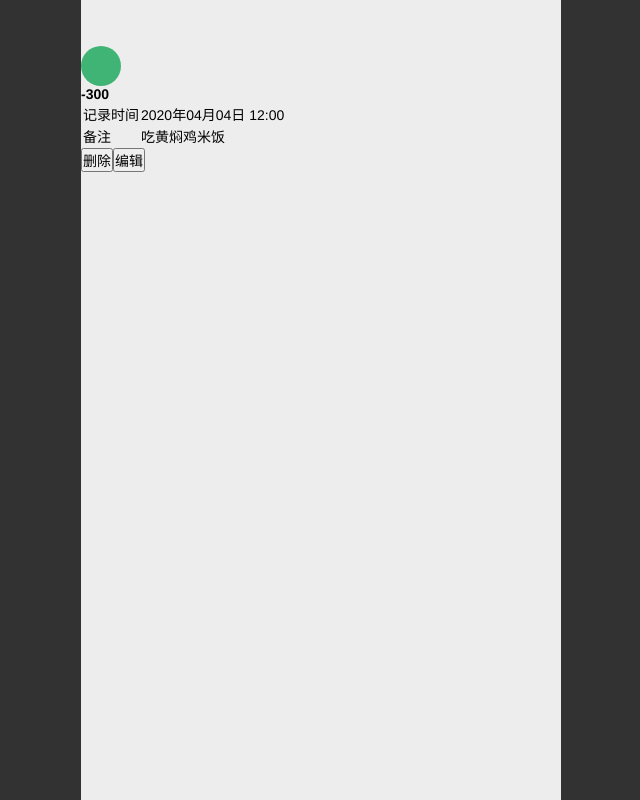
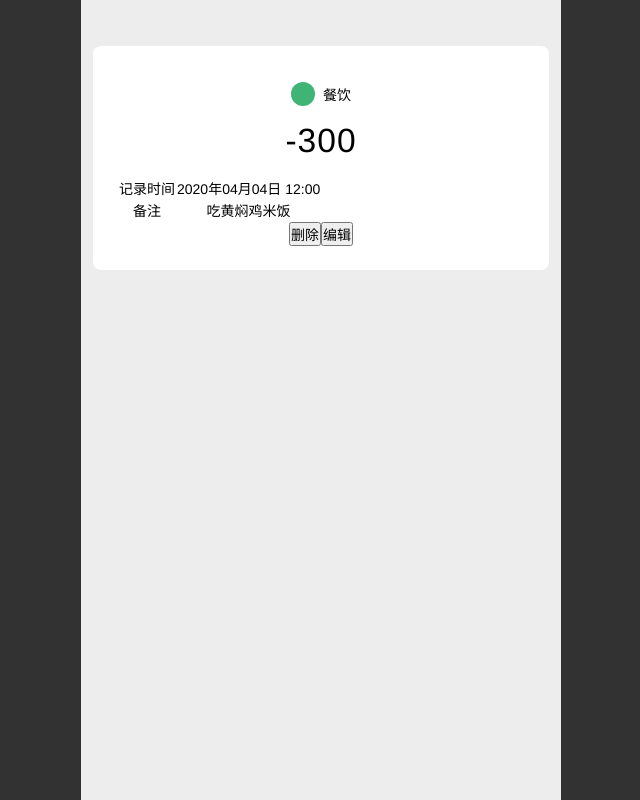
Before and after one commit to haixiangyan/weixin-cash, a React (Create React App) app: page /record/1 in a window 1280 px wide. Shown: the whole page, without its empty margins (319-959 px from the left). Built offline with nearby package versions, Linux system fonts and the light colour scheme.

Commit message:
完成 CategorySection 样式

```diff
--- a/src/components/Category.tsx
+++ b/src/components/Category.tsx
@@ -13,38 +13,43 @@ type TCategory = {
 type TProps = {
   category: TCategory
   type: TRecordType | 'none'
+  size?: number
 }
 
 type TStyledCategory = {
   background: string
   fill: string
+  size: number
 }
 
 const StyledCategory = styled.span<TStyledCategory>(props =>({
+  padding: 8,
   display: 'inline-flex',
   alignItems: 'center',
   justifyContent: 'center',
-  height: 40,
-  width: 40,
   background: props.background,
   borderRadius: '50%',
   svg: {
     fill: props.fill,
-    height: 24,
-    width: 24
+    height: props.size,
+    width: props.size
   }
 }))
 
 const Category: React.FC<TProps> = (props) => {
-  const {category, type} = props
+  const {category, type, size} = props
 
   const color = CATEGORY_COLOR[type]
 
   return (
-    <StyledCategory {...color}>
+    <StyledCategory {...color} size={size!}>
       <Icon name={category.iconName}/>
     </StyledCategory>
   )
 }
 
+Category.defaultProps = {
+  size: 24
+}
+
 export default Category
--- a/src/components/RecordDetails.tsx
+++ b/src/components/RecordDetails.tsx
@@ -4,10 +4,31 @@ import dayjs from 'dayjs'
 import {FULL_TIME} from '../lib/date'
 import {TRawRecord} from '../hooks/useRecordList'
 import {DEFAULT_CATEGORIES} from '../lib/category'
+import styled from 'styled-components'
 
 type TProps = {
   rawRecord: TRawRecord
 }
+
+const StyledRecordDetails = styled.div`
+  padding: 24px;
+  background: white;
+  border-radius: 8px;
+  text-align: center;
+  h3 {
+    margin: 16px 0;
+    font-size: 2.4em;
+    font-weight: normal;
+    letter-spacing: 1px;
+  }
+`
+
+const CategorySection = styled.section`
+  display: flex;
+  align-items: center;
+  justify-content: center;
+  margin-top: 12px;
+`
 
 const RecordDetails: React.FC<TProps> = (props) => {
   const {amount, type, date, note, categoryId} = props.rawRecord
@@ -16,14 +37,15 @@ const RecordDetails: React.FC<TProps> = (props) => {
   if (!category) return <div>页面出错</div>
 
   return (
-    <div>
-      <section>
-        <Category category={category} type={type}/>
-        <h3>
-          {type === 'expense' ? '-' : '+'}
-          {amount}
-        </h3>
-      </section>
+    <StyledRecordDetails>
+      <CategorySection>
+        <Category category={category} type={type} size={8}/>
+        <span style={{marginLeft: 8}}>{category.name}</span>
+      </CategorySection>
+      <h3>
+        {type === 'expense' ? '-' : '+'}
+        {amount}
+      </h3>
       <table>
         <tbody>
         <tr>
@@ -40,7 +62,7 @@ const RecordDetails: React.FC<TProps> = (props) => {
         <button>删除</button>
         <button>编辑</button>
       </footer>
-    </div>
+    </StyledRecordDetails>
   )
 }
 
--- a/src/pages/Details.tsx
+++ b/src/pages/Details.tsx
@@ -11,6 +11,10 @@ type TParams = {
 
 const Header = styled.header`
   padding: 12px;
+`
+
+const Main = styled.section`
+  padding: 0 12px;
 `
 
 const Details: React.FC = () => {
@@ -28,7 +32,9 @@ const Details: React.FC = () => {
         <Icon name="left" onClick={goBack} size="1.5em"/>
       </Header>
 
-      <RecordDetails rawRecord={rawRecord}/>
+      <Main>
+        <RecordDetails rawRecord={rawRecord}/>
+      </Main>
     </div>
   )
 }
```
